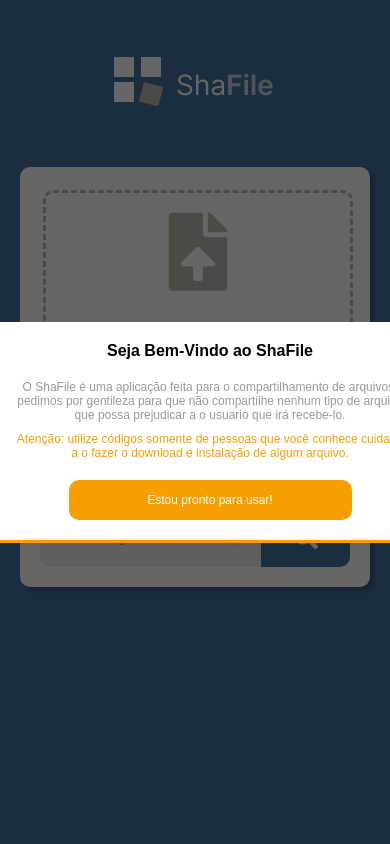
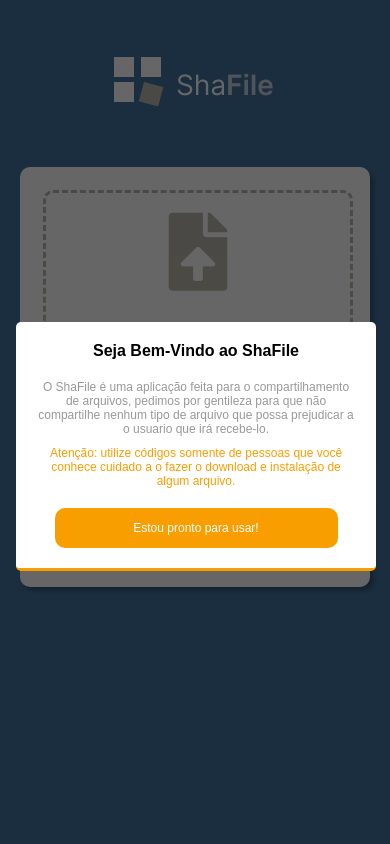
Before and after one commit to LevyAlves1532/Shafiles, a PHP site: page /projetos/ in a window 390 px wide. Run offline with PHP 8.4, Linux system fonts and the light colour scheme; style sheets or scripts are compiled from the project's sources; some libraries are stand-ins or nearby versions.

Commit message:
Ajustando modal para versões mobile

```diff
--- a/assets/css/views/home.less
+++ b/assets/css/views/home.less
@@ -355,6 +355,11 @@
                 }
             }
         }
+
+        .modal-area {
+            max-width: 375px;
+            margin-left: -207px;
+        }
     }
 }
 
@@ -363,6 +368,11 @@
         .content {
             padding: 0 20px;
             box-sizing: border-box;
+        }
+
+        .modal-area {
+            max-width: 320px;
+            margin-left: -179px;
         }
     }
 }
@@ -386,6 +396,11 @@
                     }
                 }
             }
+        }
+
+        .modal-area {
+            max-width: 260px;
+            margin-left: -149px;
         }
     }
 }
```
